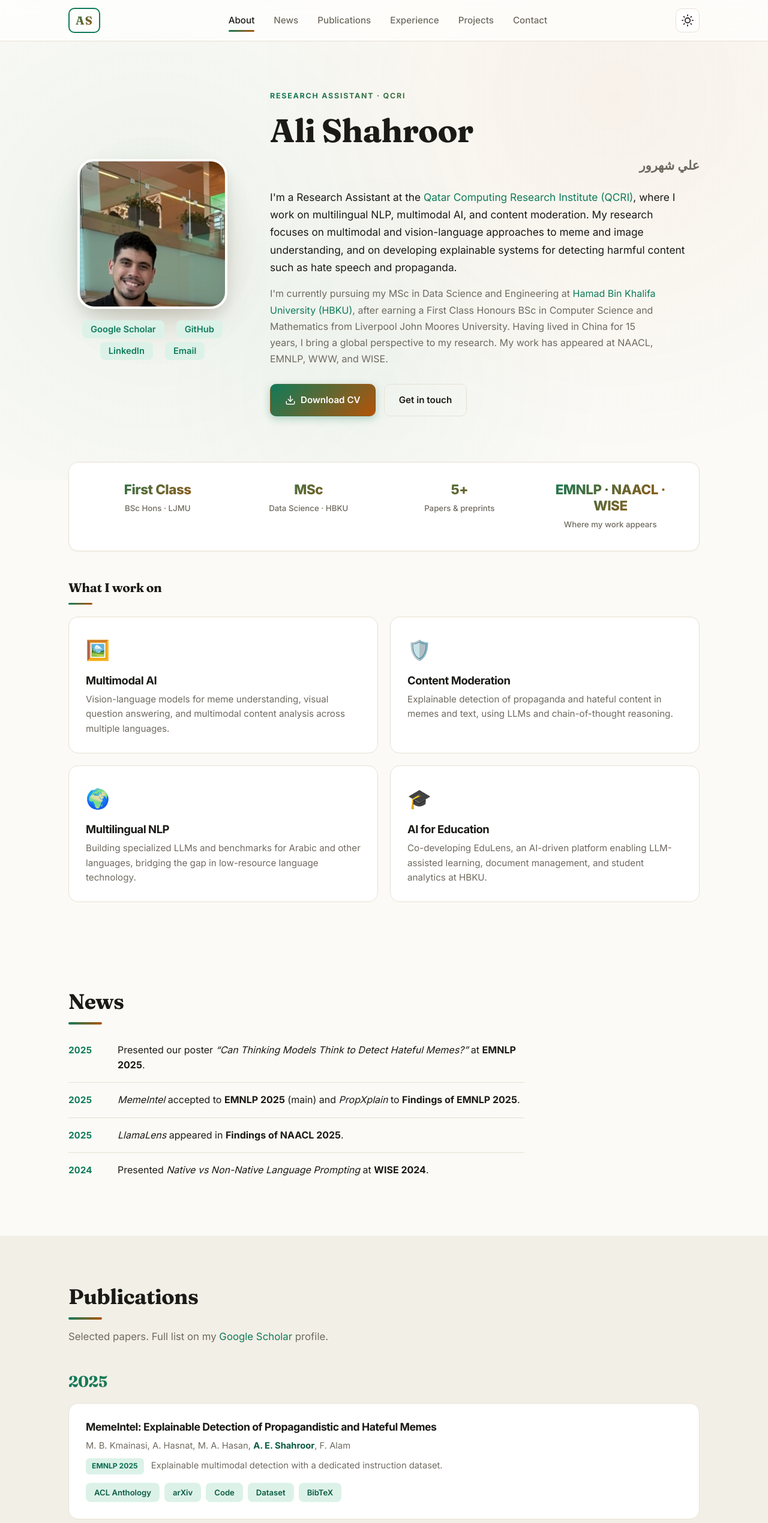
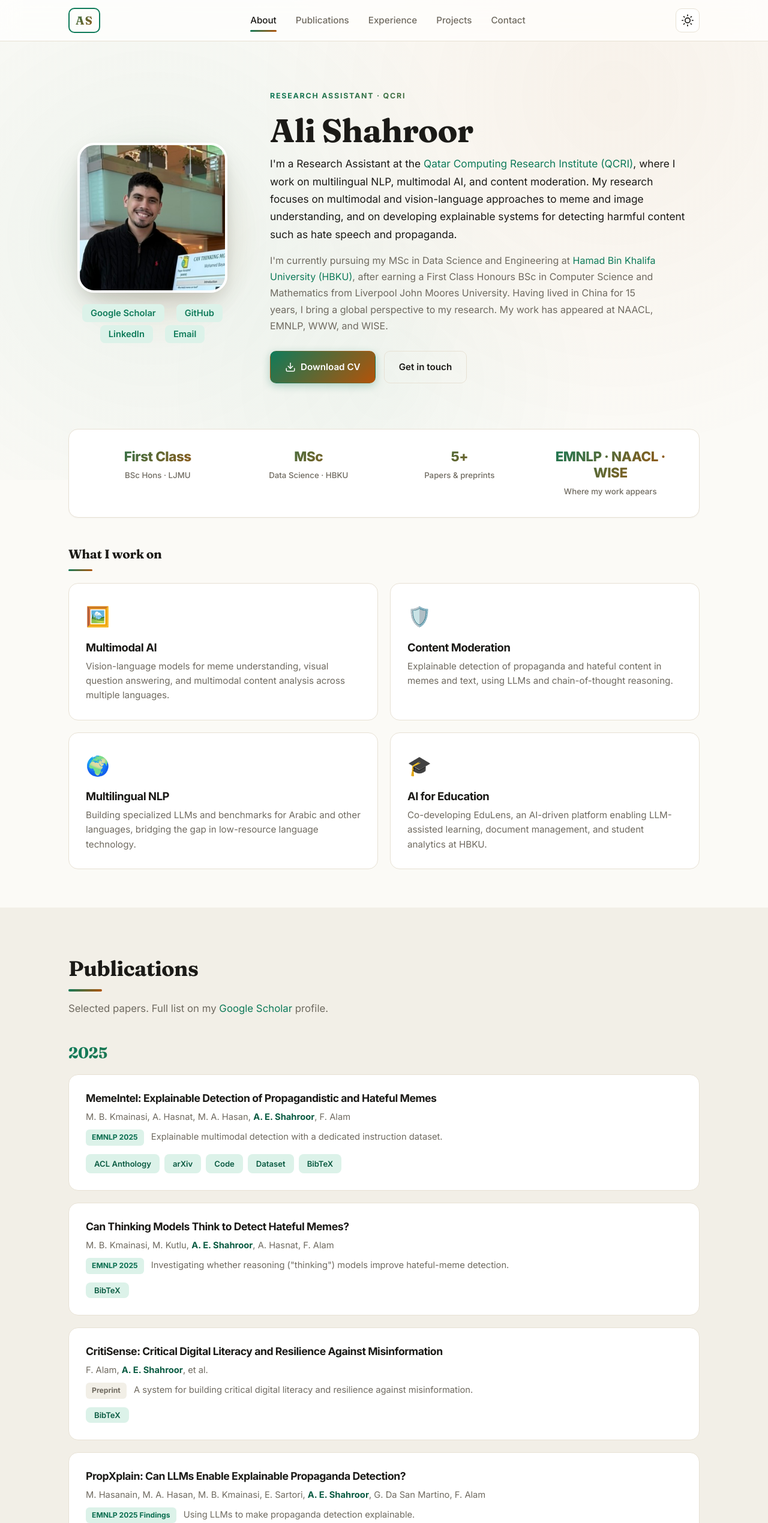
Before and after one commit to AliShahroor/AliShahroor.github.io, a plain HTML site: page index.html in a window 1280 px wide. Shown: the top 2539 px of the page at 60% size. Drawn offline with Linux system fonts and the light colour scheme.

Commit message:
Remove Arabic name display + News section; improve photo crop, a11y, SEO, BibTeX copy
- Remove visible Arabic name and its hidden copies in meta keywords / JSON-LD
- Remove the News section, its nav link, and unused CSS
- Fix profile photo framing (was zoomed to 330% off-center) -> clean head-and-shoulders crop
- Fix Publications 'Google Scholar' link to point to the real profile
- Add og:image / twitter:image for rich link previews
- Add :focus-visible outlines and prefers-reduced-motion support
- Click-to-copy BibTeX blocks; rAF-throttle the active-nav scroll handler
- README: add live site URL

```diff
--- a/assets/css/style.css
+++ b/assets/css/style.css
@@ -176,8 +176,8 @@
 .hero__photo .photo-frame {
   width: 250px; height: 250px; border-radius: 28px;
   background-image: url('../img/profile.jpeg');
-  background-size: 330%;
-  background-position: 31% 13%;
+  background-size: 270%;
+  background-position: 26% 22%;
   background-repeat: no-repeat;
   box-shadow: var(--shadow-lg); border: 4px solid var(--surface);
   position: relative; z-index: 1;
@@ -194,7 +194,6 @@
   font-size: clamp(2.2rem, 5vw, 3.4rem); margin-bottom: 6px;
   font-weight: 900;
 }
-.hero__name-alt { font-size: 1.3rem; font-weight: 600; color: var(--text-muted); margin-bottom: 20px; }
 .lead { font-size: 1.08rem; color: var(--text); max-width: 64ch; margin-bottom: 16px; }
 .lead--muted { color: var(--text-muted); font-size: 1rem; }
 .hero__actions { display: flex; gap: 14px; flex-wrap: wrap; margin: 28px 0 20px; }
@@ -417,6 +416,27 @@
 }
 [data-anim].in-view { opacity: 1; transform: translateY(0); }
 
+/* ---- Accessibility ---- */
+:focus-visible {
+  outline: 2px solid var(--accent);
+  outline-offset: 3px;
+  border-radius: 4px;
+}
+.btn:focus-visible, .nav__brand:focus-visible, .theme-toggle:focus-visible {
+  outline-offset: 4px;
+}
+
+/* Respect users who prefer reduced motion */
+@media (prefers-reduced-motion: reduce) {
+  html { scroll-behavior: auto; }
+  *, *::before, *::after {
+    animation-duration: 0.001ms !important;
+    animation-iteration-count: 1 !important;
+    transition-duration: 0.001ms !important;
+  }
+  [data-anim] { opacity: 1; transform: none; }
+}
+
 /* ---- Responsive ---- */
 @media (max-width: 900px) {
   .hero__inner { grid-template-columns: 1fr; text-align: center; gap: 32px; }
@@ -454,18 +474,3 @@
   .pub { padding: 20px; }
   .hero__actions { flex-direction: column; align-items: center; }
 }
-
-/* ---- News / Updates ---- */
-.news { list-style: none; max-width: 760px; }
-.news__item {
-  display: flex; gap: 18px; padding: 16px 0;
-  border-bottom: 1px solid var(--border);
-  align-items: baseline;
-}
-.news__item:last-child { border-bottom: none; }
-.news__date {
-  flex: 0 0 64px; font-weight: 700; color: var(--accent);
-  font-variant-numeric: tabular-nums; font-size: 0.95rem;
-}
-.news__text { color: var(--text); line-height: 1.55; }
-.news__text em { color: var(--text); font-style: italic; }
--- a/index.html
+++ b/index.html
@@ -6,14 +6,16 @@
   <title>Ali Shahroor - NLP &amp; AI Researcher</title>
   <meta name="description" content="Ali Shahroor, Research Assistant at the Qatar Computing Research Institute (QCRI). Working on multilingual NLP, multimodal AI, and content moderation. Published at EMNLP, NAACL, and WISE." />
   <meta name="author" content="Ali Shahroor" />
-  <meta name="keywords" content="Ali Shahroor, علي شهرور, Ali Ezzat Shahroor, QCRI researcher, NLP, Multimodal AI, HBKU, Data Science, Deep Learning, LlamaLens, MemeIntel, PropXplain, meme detection, Arabic NLP" />
+  <meta name="keywords" content="Ali Shahroor, Ali Ezzat Shahroor, QCRI researcher, NLP, Multimodal AI, HBKU, Data Science, Deep Learning, LlamaLens, MemeIntel, PropXplain, meme detection, Arabic NLP" />
   <link rel="canonical" href="https://alishahroor.github.io/" />
 
   <meta property="og:title" content="Ali Shahroor - NLP &amp; AI Researcher" />
   <meta property="og:description" content="Research Assistant at QCRI. Working on multilingual NLP, multimodal AI, content moderation, and AI for education." />
   <meta property="og:type" content="profile" />
   <meta property="og:url" content="https://alishahroor.github.io/" />
-  <meta name="twitter:card" content="summary" />
+  <meta property="og:image" content="https://alishahroor.github.io/Profile.jpeg" />
+  <meta name="twitter:card" content="summary_large_image" />
+  <meta name="twitter:image" content="https://alishahroor.github.io/Profile.jpeg" />
 
   <script type="application/ld+json">
   {
@@ -22,7 +24,7 @@
     "name": "Ali Shahroor",
     "givenName": "Ali",
     "familyName": "Shahroor",
-    "alternateName": ["Ali Ezzat Shahroor", "علي شهرور", "A. E. Shahroor"],
+    "alternateName": ["Ali Ezzat Shahroor", "A. E. Shahroor"],
     "jobTitle": "Research Assistant in NLP and AI",
     "worksFor": { "@type": "Organization", "name": "Qatar Computing Research Institute (QCRI)" },
     "alumniOf": [
@@ -57,7 +59,6 @@
       <a href="#top" class="nav__brand">AS</a>
       <nav class="nav__links" id="navLinks">
         <a href="#about">About</a>
-        <a href="#news">News</a>
         <a href="#publications">Publications</a>
         <a href="#experience">Experience</a>
         <a href="#projects">Projects</a>
@@ -91,7 +92,6 @@
         <div class="hero__text">
           <p class="eyebrow">Research Assistant &middot; QCRI</p>
           <h1>Ali Shahroor</h1>
-          <p class="hero__name-alt" lang="ar" dir="rtl">علي شهرور</p>
           <p class="lead">
             I'm a Research Assistant at the
             <a href="https://www.hbku.edu.qa/en/qcri" target="_blank" rel="noopener">Qatar Computing Research Institute (QCRI)</a>,
@@ -153,38 +153,13 @@
       </div>
     </section>
 
-    <!-- News / Updates  (edit dates & add items freely) -->
-    <section class="section" id="news">
-      <div class="container">
-        <h2 class="section__title">News</h2>
-        <ol class="news">
-          <li class="news__item" data-anim>
-            <span class="news__date">2025</span>
-            <span class="news__text">Presented our poster <em>&ldquo;Can Thinking Models Think to Detect Hateful Memes?&rdquo;</em> at <b>EMNLP 2025</b>.</span>
-          </li>
-          <li class="news__item" data-anim>
-            <span class="news__date">2025</span>
-            <span class="news__text"><em>MemeIntel</em> accepted to <b>EMNLP 2025</b> (main) and <em>PropXplain</em> to <b>Findings of EMNLP 2025</b>.</span>
-          </li>
-          <li class="news__item" data-anim>
-            <span class="news__date">2025</span>
-            <span class="news__text"><em>LlamaLens</em> appeared in <b>Findings of NAACL 2025</b>.</span>
-          </li>
-          <li class="news__item" data-anim>
-            <span class="news__date">2024</span>
-            <span class="news__text">Presented <em>Native vs Non-Native Language Prompting</em> at <b>WISE 2024</b>.</span>
-          </li>
-        </ol>
-      </div>
-    </section>
-
     <!-- Publications -->
     <section class="section section--alt" id="publications">
       <div class="container">
         <h2 class="section__title">Publications</h2>
         <p class="section__intro">
           Selected papers. Full list on my
-          <a href="https://scholar.google.com/" target="_blank" rel="noopener">Google Scholar</a> profile.
+          <a href="https://scholar.google.com/citations?user=9D7bdQ4AAAAJ&hl=en" target="_blank" rel="noopener">Google Scholar</a> profile.
         </p>
 
         <!-- 2025 -->
@@ -584,6 +559,23 @@
     });
   });
 
+  /* ---- Click any BibTeX block to copy it ---- */
+  document.querySelectorAll('.bibtex').forEach(pre => {
+    pre.title = 'Click to copy';
+    pre.style.cursor = 'copy';
+    pre.addEventListener('click', async () => {
+      try {
+        await navigator.clipboard.writeText(pre.textContent.trim());
+        const btn = pre.closest('.pub').querySelector('.cite-btn');
+        if (btn) {
+          const prev = btn.textContent;
+          btn.textContent = 'Copied ✓';
+          setTimeout(() => { btn.textContent = prev; }, 1500);
+        }
+      } catch (e) { /* clipboard unavailable — ignore */ }
+    });
+  });
+
   /* ---- Scroll Animations ---- */
   const animEls = document.querySelectorAll('[data-anim]');
   const obs = new IntersectionObserver((entries) => {
@@ -591,17 +583,22 @@
   }, { threshold: 0.1, rootMargin: '0px 0px -40px 0px' });
   animEls.forEach(el => obs.observe(el));
 
-  /* ---- Active Nav Highlight ---- */
+  /* ---- Active Nav Highlight (rAF-throttled) ---- */
   const sections = document.querySelectorAll('section[id]');
   const navLinks = document.querySelectorAll('.nav__links a');
-  window.addEventListener('scroll', () => {
+  let ticking = false;
+  function updateActiveNav() {
     let current = '';
     sections.forEach(s => { if (scrollY >= s.offsetTop - 120) current = s.id; });
     navLinks.forEach(a => {
-      a.classList.remove('active');
-      if (a.getAttribute('href') === '#' + current) a.classList.add('active');
+      a.classList.toggle('active', a.getAttribute('href') === '#' + current);
     });
-  });
+    ticking = false;
+  }
+  window.addEventListener('scroll', () => {
+    if (!ticking) { requestAnimationFrame(updateActiveNav); ticking = true; }
+  }, { passive: true });
+  updateActiveNav();
   </script>
 </body>
 </html>
```
Also changed, not shown: README.md.
